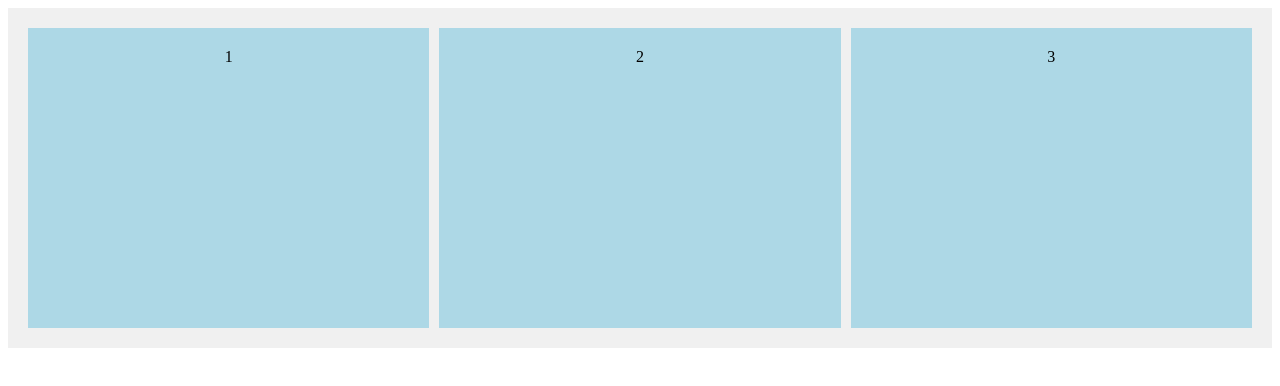
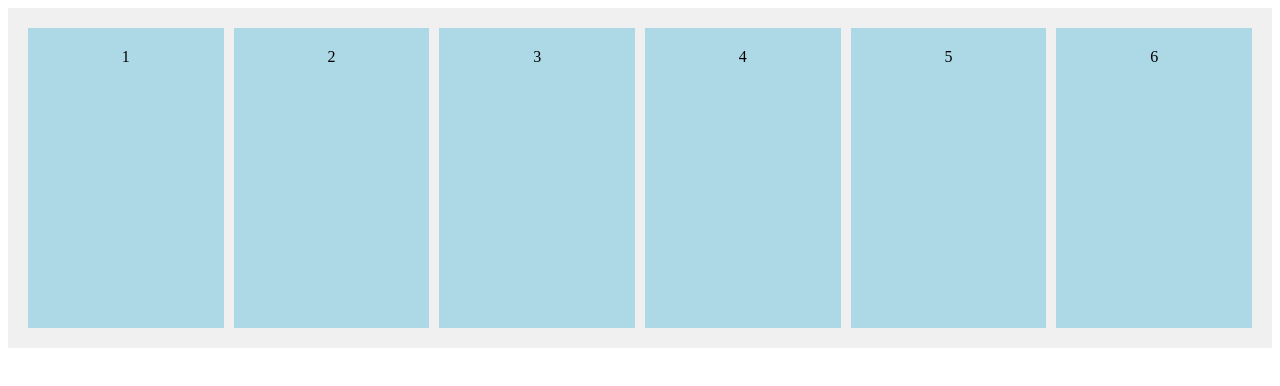
Before and after one commit to P1erosebas8/Prueba, a plain HTML site: page index.html in a window 1280 px wide. Drawn offline with Linux system fonts and the light colour scheme.

Commit message:
index nuevo

```diff
--- a/index.html
+++ b/index.html
@@ -9,10 +9,13 @@
 </head>
 
 <body>
-    <div class=" container">
+    <div class="container">
         <div class="item">1</div>
         <div class="item">2</div>
         <div class="item">3</div>
+        <div class="item">4</div>
+        <div class="item">5</div>
+        <div class="item">6</div>
     </div>
 </body>
 
```
